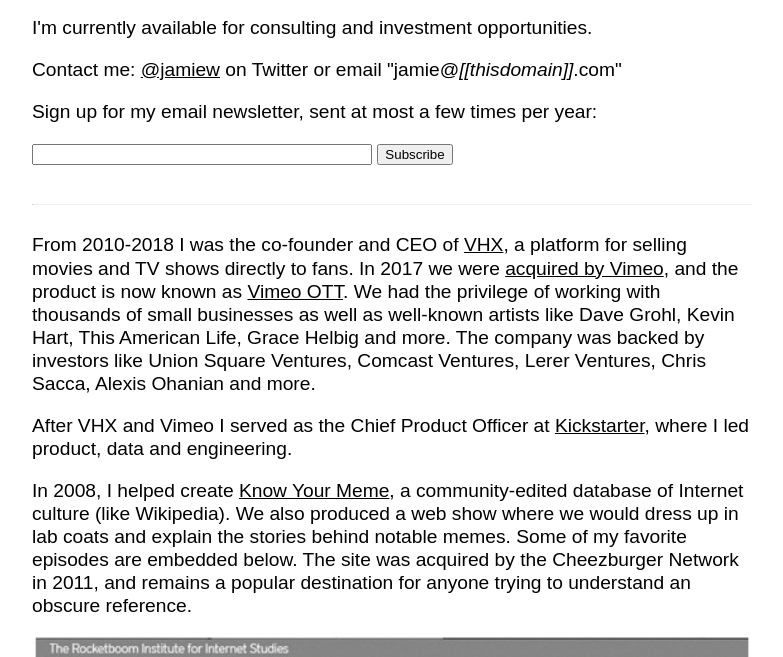
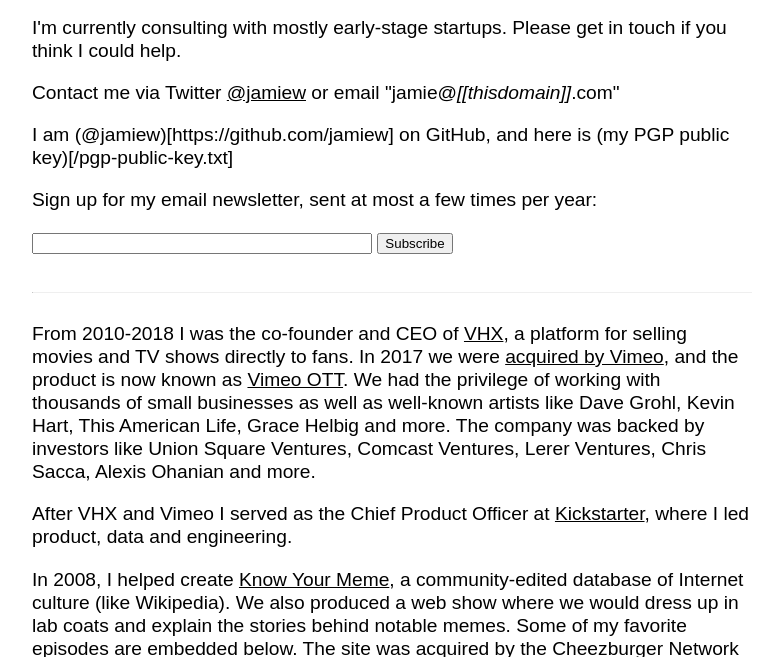
Before and after one commit to jamiew/jamiedubs.com, a Jekyll site: the page built from index.md, in a window 1280 px wide and 900 px high, scrolled down 309 px, cut to the strip 243-900 px from the top of the window. Shown: the whole strip, without its empty margins (248-1031 px from the left). Built offline with Jekyll 4.4.1, drawn with Linux system fonts in a browser that asks for light colours.

Commit message:
Minor self-description changes

```diff
--- a/index.md
+++ b/index.md
@@ -13,12 +13,15 @@
   <iframe src="https://player.vimeo.com/video/172932512?title=0" width="640" height="360" frameborder="0" webkitallowfullscreen mozallowfullscreen allowfullscreen></iframe>
 
 <p>
-  I'm currently available for consulting and investment opportunities.
-  <!-- TODO what I'm looking for -->
+  I'm currently consulting with mostly early-stage startups. Please get in touch if you think I could help.
 
 <p>
-  Contact me: <a href="http://twitter.com/jamiew">@jamiew</a> on Twitter
+  Contact me via Twitter <a href="http://twitter.com/jamiew">@jamiew</a>
   or email "jamie@<i>[[thisdomain]]</i>.com"
+
+<p>
+  I am (@jamiew)[https://github.com/jamiew] on GitHub,
+  and here is (my PGP public key)[/pgp-public-key.txt]
 
 <p>
   Sign up for my email newsletter, sent at most a few times per year:
@@ -29,14 +32,10 @@
   </form>
 
 {% comment %}
-<p>
-  I am (@jamiew)[https://github.com/jamiew] on GitHub
-  and here is (my PGP public key)[/pgp-public-key.txt]
-
   <!-- TODO things I'm learning about
       tutors I'm looking for
       subjects I can teach
-      /mentorship -->
+      mentorship -->
 
 <p>
   I am currently...
```
